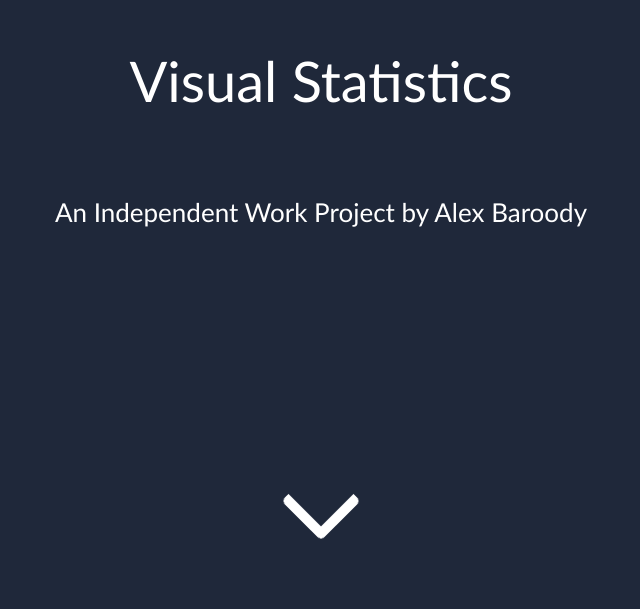
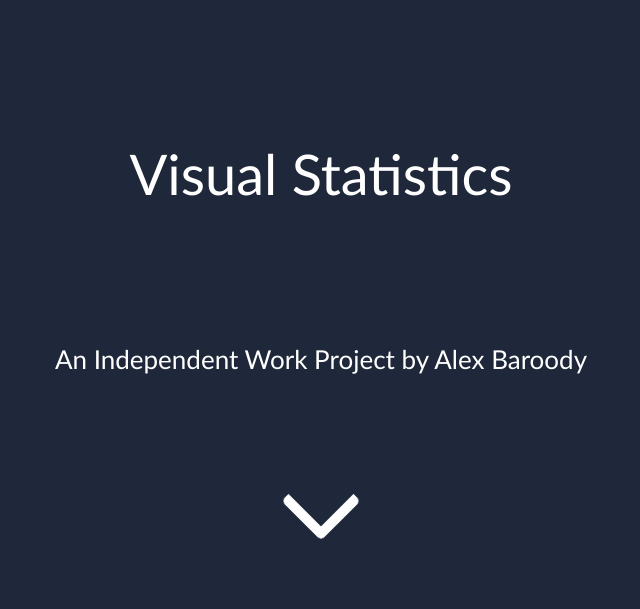
Before and after one commit to baroodya/junior-IW, a React (Create React App) app: page / in a window 1280 px wide. Shown: the part 191-800 px from the top of the page, without its empty margins (319-959 px from the left). Built offline with nearby package versions, Linux system fonts and the light colour scheme.

Commit message:
rearrange start page

```diff
--- a/src/App.css
+++ b/src/App.css
@@ -16,7 +16,8 @@
 
 .App-sub-header {
   font-size: calc(10px + 2vmin);
-  margin-bottom: 200px;
+  margin-top: 10vh;
+  margin-bottom: -5vh;
 }
 
 .arrow {
```
